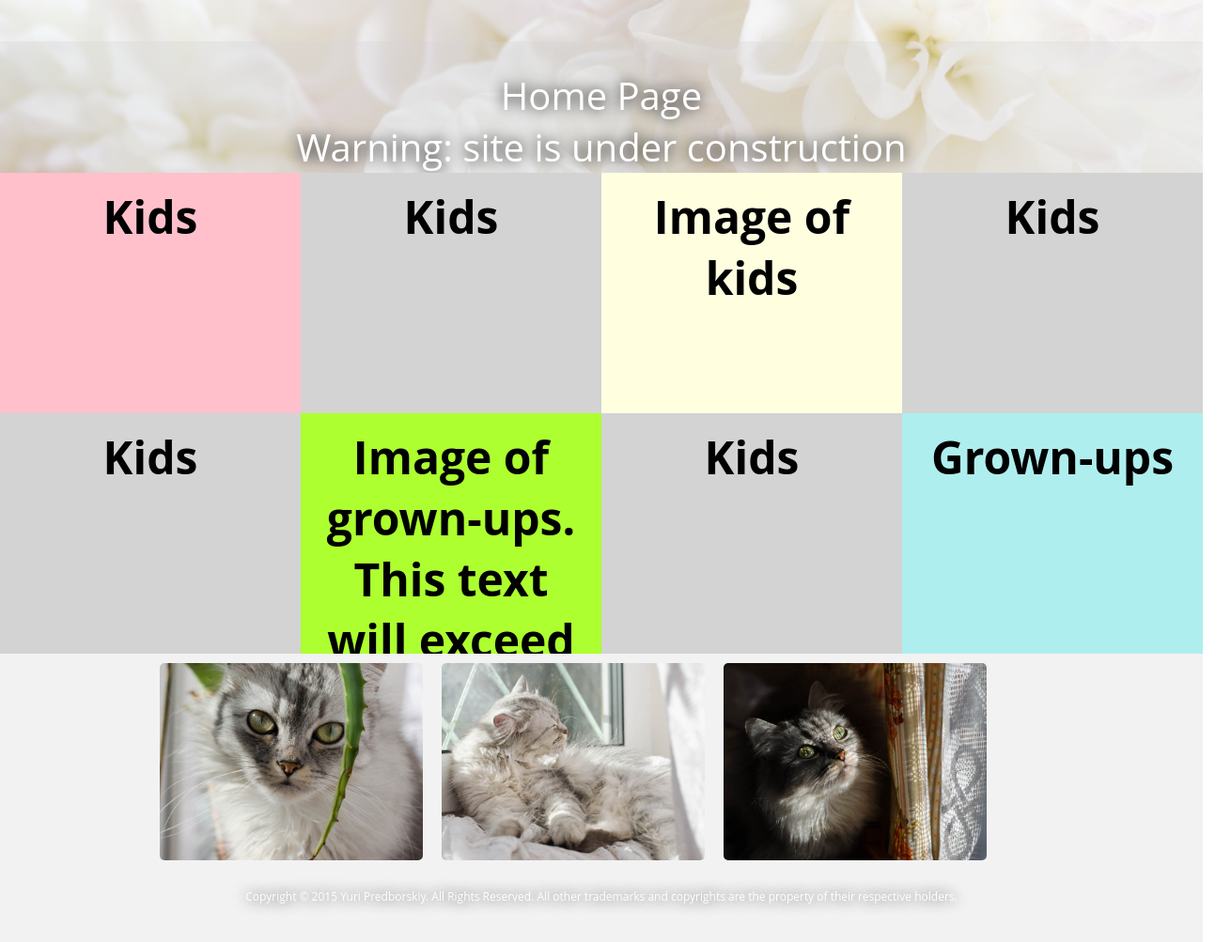
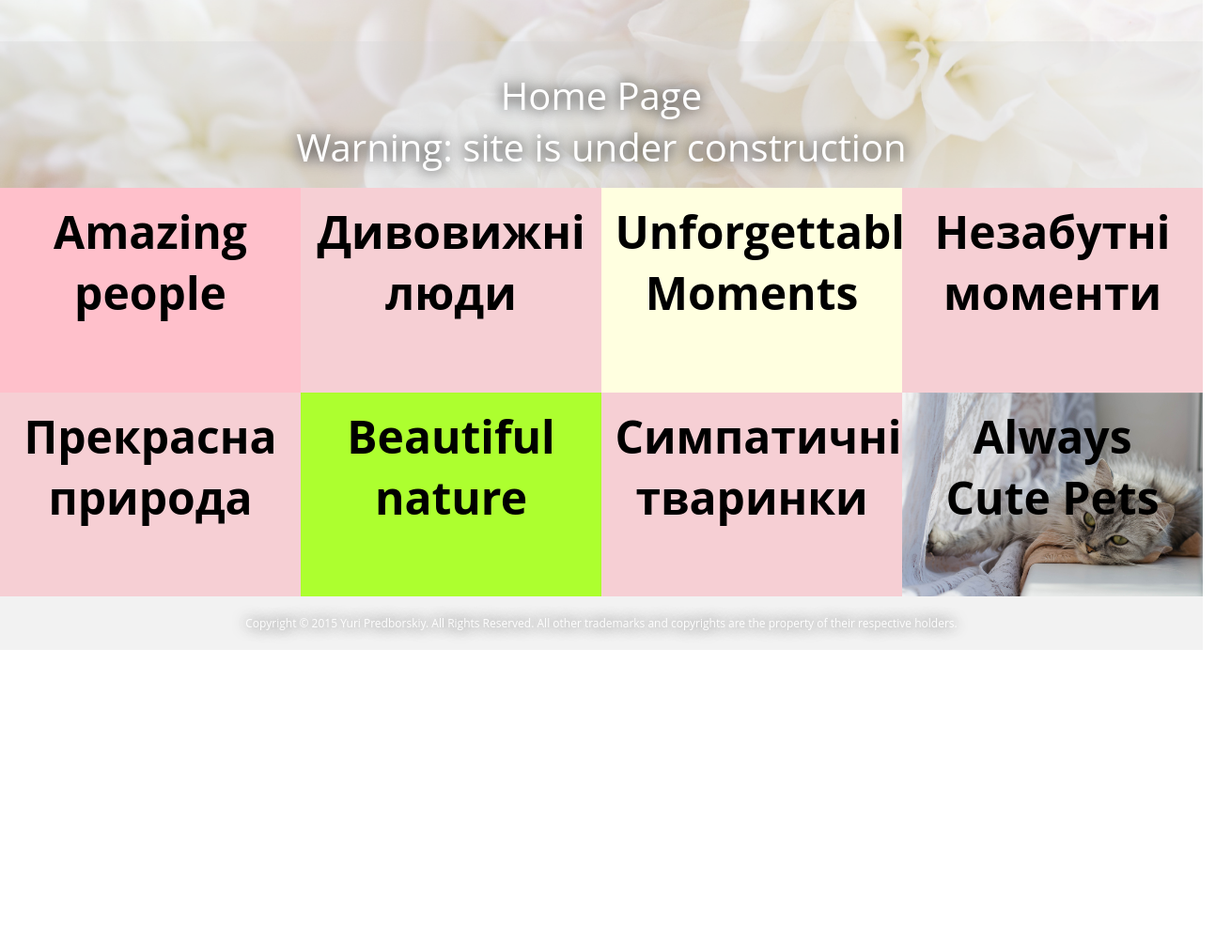
Before and after one commit to Yuri-Predborskiy/irene-photography, a plain HTML site: page index.html in a window 1280 px wide. Shown: the part 256-1259 px from the top of the page at 94% size, 1310 px wide, since content can reach past the window. After the commit the page ends 948 px from the top, so only its background shows below. Drawn offline with Linux system fonts and the light colour scheme.

Commit message:
Clean up and rename sections in tiles
As requested

```diff
--- a/index.html
+++ b/index.html
@@ -12,7 +12,7 @@
     <link rel="stylesheet" type="text/css" href="styles/main.css" />
     <link rel="stylesheet" type="text/css" href="styles/home-page.css" />
     <style>
-        .home-button {
+        #logo {
             height: 150px;
             width: 600px;
             margin: 0 auto;
@@ -22,9 +22,9 @@
             background-repeat: no-repeat;
         }
 
+
         .overlay{
             display: none;
-            /*background: transparent url(images/overlay.png) repeat top left;*/
             background-color: #050505;
             opacity: 0.8;
             position: fixed;
@@ -40,12 +40,6 @@
             position: fixed;
             top: 0;
             left: 0;
-            /*
-            top: 5%;
-            left: 5%;
-            bottom: 5%;
-            right: 5%;
-            */
             margin: 0;
             z-index: 5100;
         }
@@ -98,18 +92,8 @@
             background-image: url(images/64x64-next-white.png);
         }
 
-        .image-gallery {
-            width: 960px;
-            padding: 0;
-            margin: 0 auto;
-        }
-
-        .image-item {
-            float: left;
-            width: 280px;
-            height: 210px;
-            margin: 10px;
-            border-radius: 5px;
+        .jumbothing {
+            margin-top: 1em;
         }
 
         .tile {
@@ -118,11 +102,8 @@
             width: 25%;
             margin: 0;
             padding: 0;
-            padding-bottom: 20%;
-        }
-
-        .text {
-            background-color: lightgrey;
+            padding-bottom: 17%;
+            background-color: #F6CFD4;
         }
 
         .pink {
@@ -137,8 +118,10 @@
             background-color: greenyellow;
         }
 
-        .purple {
-            background-color: paleturquoise;
+        .tile .pets {
+            background-image: url(images/image7.jpg);
+            background-position: center;
+            background-size: cover;
         }
 
         .tile .section-name {
@@ -167,7 +150,7 @@
         <div class="navigation-wrapper">
             <div class="navigation">
                 <a href="index.html">
-                    <div class="home-button">
+                    <div id="logo">
                     </div>
                 </a>
                 <ul class="navigation-menu">
@@ -189,48 +172,52 @@
             <div class="content">
                 <span class="page-name">Home Page</span>
                 <span class="page-name">Warning: site is under construction</span>
+                <div class="jumbothing">
                     <div class="tile pink">
                         <div class="inner">
-                        <span class="section-name">Kids</span>
+                            <span class="section-name">Amazing people</span>
                         </div>
                     </div>
                     <div class="tile text">
                         <div class="inner">
-                        <span class="section-name">Kids</span>
+                            <span class="section-name">Дивовижні люди</span>
                         </div>
                     </div>
                     <div class="tile yellow">
                         <div class="inner">
-                        <span class="section-name">Image of kids</span>
+                            <span class="section-name">Unforgettable Moments</span>
                         </div>
                     </div>
                     <div class="tile text">
                         <div class="inner">
-                        <span class="section-name">Kids</span>
+                            <span class="section-name">Незабутні моменти</span>
                         </div>
                     </div>
                     <div class="tile text">
                         <div class="inner">
-                        <span class="section-name">Kids</span>
+                            <span class="section-name">Прекрасна природа</span>
                         </div>
                     </div>
                     <div class="tile green">
                         <div class="inner">
-                        <span class="section-name">Image of grown-ups. This text will exceed the size of its element</span>
+                            <span class="section-name">Beautiful nature</span>
                         </div>
                     </div>
                     <div class="tile text">
                         <div class="inner">
-                        <span class="section-name">Kids</span>
+                            <span class="section-name">Симпатичні тваринки</span>
                         </div>
                     </div>
-                <div class="tile purple">
-                    <div class="inner">
-                        <span class="section-name">Grown-ups</span>
+                    <div class="tile">
+                        <div class="inner pets">
+                            <span class="section-name">Always Cute Pets</span>
+                        </div>
                     </div>
                 </div>
                 <div class="clearfix"></div>
 
+<!--
+        Image gallery - tags for example
                 <ul class="image-gallery">
                     <li class="image-item">
                         <img class="scale" data-scale="best-fill" data-align="center" src="images/image1.jpg">
@@ -243,8 +230,10 @@
                     </li>
                     <div class="clearfix"></div>
                 </ul>
+-->
             </div>
             <div class="clearfix"></div>
+
             <div id="footer">
                 <h2 class="copyright">Copyright © 2015 Yuri Predborskiy. All Rights Reserved. All other trademarks and copyrights are the property of their respective holders.</h2>
             </div>
@@ -291,13 +280,6 @@
             });
             $("#image-overlay-box").fadeIn('fast');
         });
-            // $("#image-overlay-box").fadeOut(300);
-            // replace old image with new image
-
-            // re-calculate image, as if user clicks on the next image
-
-            // fade in
-            // $("#image-overlay-box").fadeIn(300);
 
         // hide overlay when clicked on X or background
         $('.close').on('click',function() { hideOverlay(); });
@@ -335,13 +317,10 @@
         }
 
         function showGalleryOverlay(item) {
-            // copy content from element into overlay
-            //$("#image-overlay-box").html($(item).html());
+            // read source of img tag, save it, use link in new overlay img
             imageLink = $(".activePicture").find("img").attr('src');
             imageString = '<img src="'+imageLink+'" onload="resizeImage(this)" />';
             $("#image-overlay-box").html(imageString);
-            //$("#image-overlay-box").children(".exec-bio").removeClass("hidden");
-
             // positioning the element in the middle of the window
             positionOverlay();
 
@@ -352,7 +331,6 @@
         function resizeImage(obj) {
             var height = obj.height;
             var width = obj.width;
-            //console.log("img size: "+width+" x "+height);
             x = ($(window).width() - width)/2;
             y = ($(window).height() - height)/2;
             var styles = {
@@ -362,67 +340,19 @@
                 "height": height
             };
             $(".box-holder").css(styles);
-            /*
-            winX = $(window).width();
-            winY = $(window).height();
-
-            blockX = $("#image-overlay-box").width();
-            blockY = $("#image-overlay-box").height();
-
-            img = new Image();
-            x = $("#image-overlay-box img")
-            shiftX = Math.min(5,x); (winX - blockX) / 2;
-            shiftY = (winY - blockY) / 2;
-
-            if(shiftX < 0) shiftX = 0;
-            if(shiftY < 0) shiftY = 0;
-
-            $(".box-holder").css("top",shiftY);
-            $(".box-holder").css("left",shiftX);
-            $("#image-overlay-box");
-            */
-        }
-
-        // if window is resized - reposition overlay
-        $(window).resize(function() {
-            positionOverlay();
-
-        });
-
-        // calculate middle of the page position for overlay
-
-        function positionOverlay() {
-//            winX = $(window).width();
-//            winY = $(window).height();
-//
-//            blockX = $("#image-overlay-box").width();
-//            blockY = $("#image-overlay-box").height();
-//
-//            shiftX = (winX - blockX) / 2;
-//            shiftY = (winY - blockY) / 2;
-//
-//            if(shiftX < 0) shiftX = 0;
-//            if(shiftY < 0) shiftY = 0;
-//
-//            $(".box-holder").css("top",shiftY);
-//            $(".box-holder").css("left",shiftX);
-            return;
         }
 
         // make overlay visible
         function showOverlay() {
             $('#overlay').fadeIn('fast',function() {
                 $('.box-holder').css("display","block");
-                //$(".wrapper").addClass("fixed-position"); // block background scrolling
             });
-            //$('body').css('overflow','hidden');
         }
 
         // make overlay invisible
         function hideOverlay() {
             $('.box-holder').css("display","none");
             $('#overlay').fadeOut('fast');
-            //$(".wrapper").removeClass("fixed-position"); // allow scrolling
             $('body').css('overflow','auto');
             $(".activePicture").removeClass("activePicture");
         }
--- a/styles/main.css
+++ b/styles/main.css
@@ -32,9 +32,6 @@
             padding: 0;
         }
 
-        .fixedwidth {
-        }
-
         .navigation-wrapper {
             z-index: 20;
             width: 100%;
@@ -50,12 +47,12 @@
 
 .navigation-menu {
     padding: 0;
+    width: 600px;
+    margin: 0 auto;
 }
 
         .navigation-menu li {
-            width: 100%;
             padding: 10px 15px;
-            margin: 0;
             color: white;
             font-size: 1.2em;
             text-shadow: 0 0 7px rgba(0,0,0,0.5);
@@ -65,9 +62,7 @@
 
 .navigation-menu a {
     float: left;
-    display: block;
     width: 30%;
-    margin: 0;
     margin-right: 5%;
     text-decoration: none;
 }
@@ -85,7 +80,6 @@
             opacity: 1;
             text-shadow: 0 0 7px rgba(0,0,0,0.75);
         }
-
 
         .clearfix {
             clear: both;
@@ -106,15 +100,11 @@
         #content-wrapper {
             position: relative;
             z-index: 1500;
-            min-width: 1200px;
-            width: 100%;
-            margin: 0;
-            padding: 0;
-
         }
 
         .content {
             position: relative;
+            min-width: 1200px;
             width: 100%;
             margin: 0 auto;
             padding-top: 30px;
@@ -141,6 +131,6 @@
 #footer {
     z-index: 1000;
     position: relative;
-    padding-bottom: 30px;
+    padding-bottom: 10px;
     margin: 0 auto;
 }
```
Lines whose indentation alone changed are shown as unchanged.
